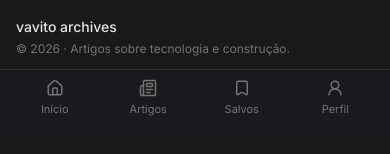
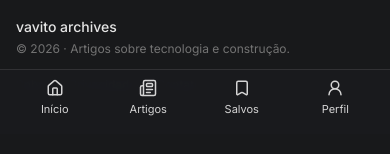
Before and after one commit to vavito/vavito_archives, a Next.js app in the folder apps/web/: page /auth in a window 390 px wide. Shown: the part 710-864 px from the top of the page. Built offline with nearby package versions, Linux system fonts and the light colour scheme; no server answers.

Commit message:
fix(navigation): melhora contraste da navegação mobile

```diff
--- a/apps/web/src/components/navigation/mobile-navigation.tsx
+++ b/apps/web/src/components/navigation/mobile-navigation.tsx
@@ -79,7 +79,7 @@ export function MobileNavigation() {
                   aria-current={isActive ? 'page' : undefined}
                   className={cn(
                     'group flex min-h-14 flex-col items-center justify-center gap-1 rounded-lg text-[11px] transition-colors duration-300 active:scale-95',
-                    isActive ? 'text-accent' : 'text-neutral-500 hover:text-neutral-200',
+                    isActive ? 'text-accent' : 'text-neutral-300 hover:text-neutral-100',
                   )}
                   href={href}
                   onClick={(event) => {
```
